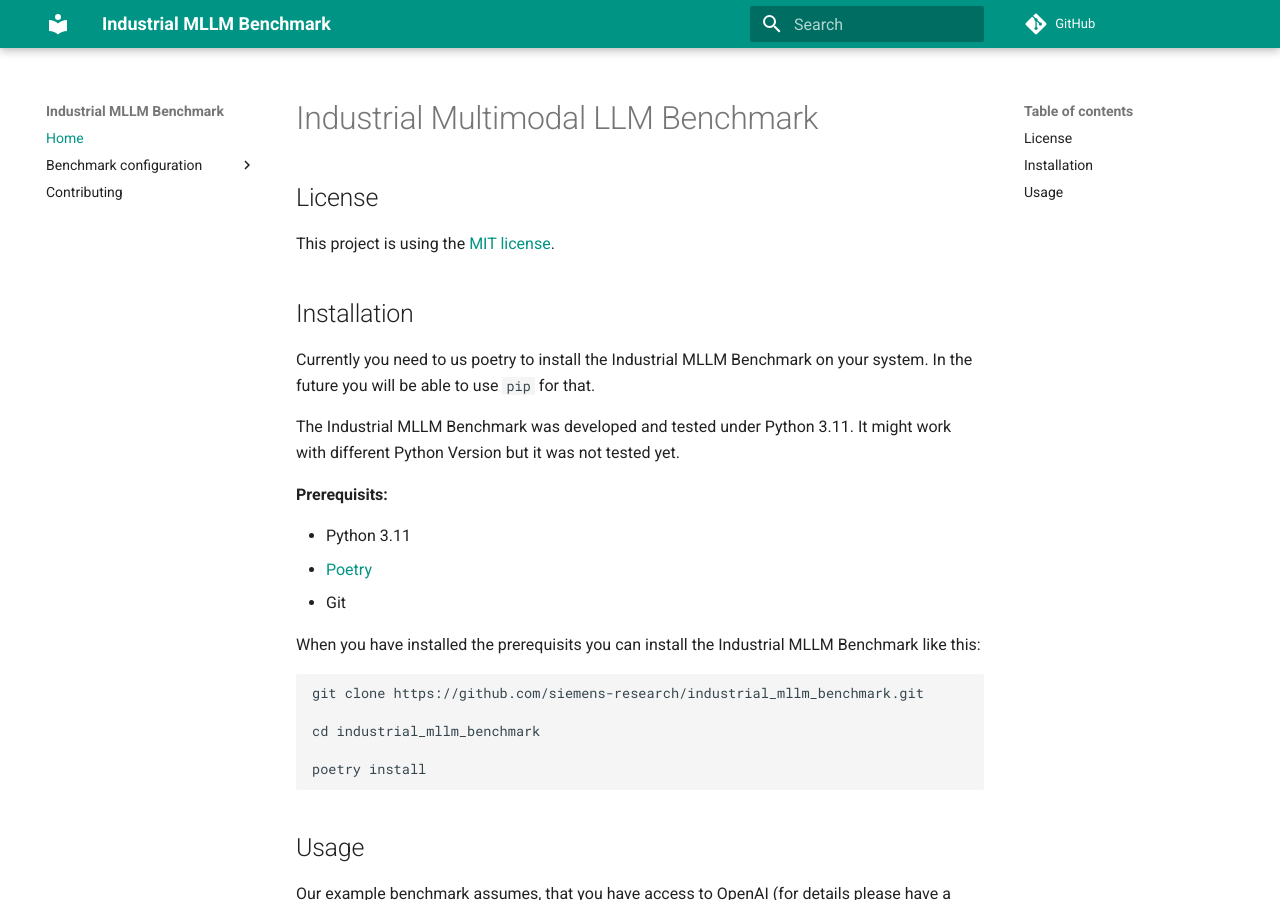
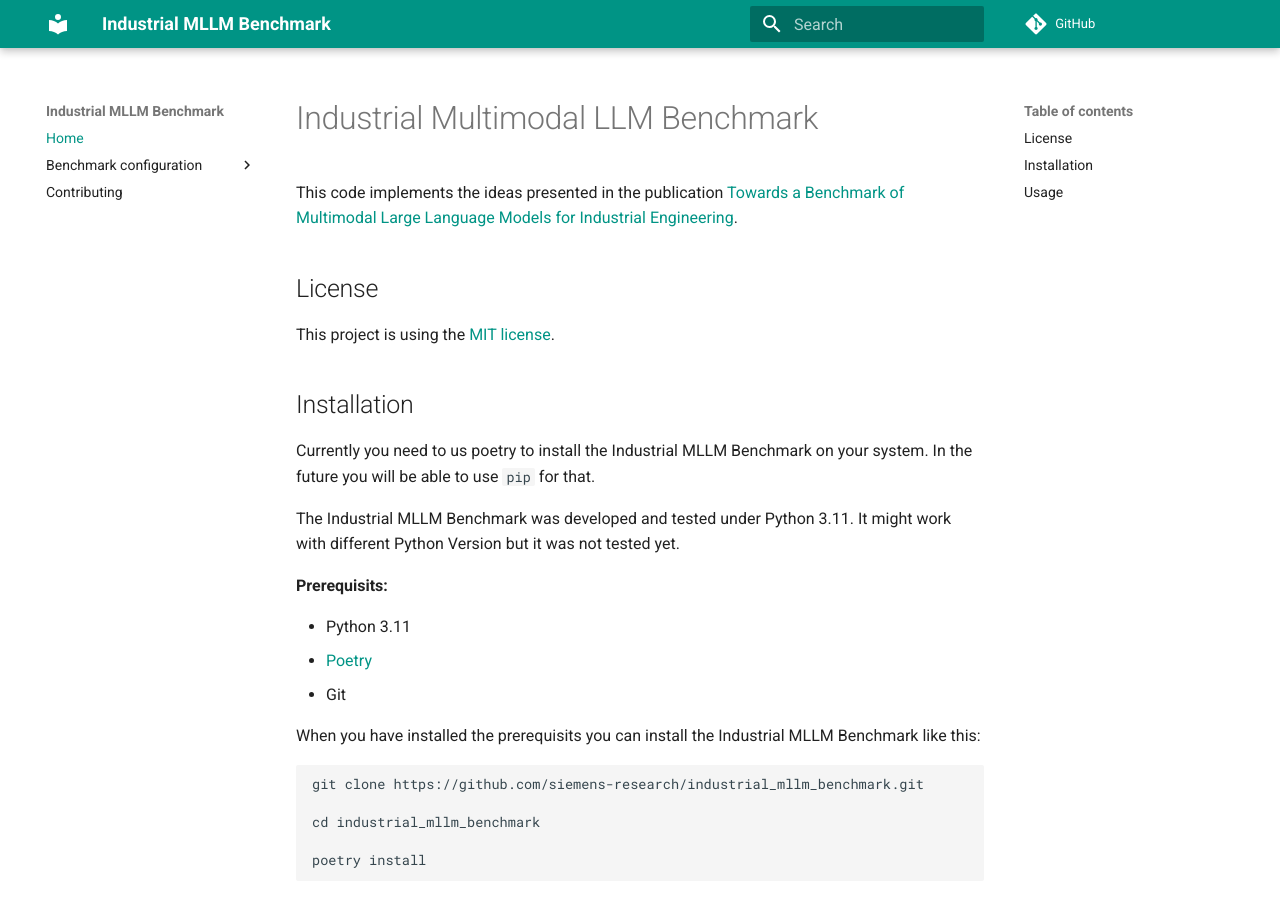
Before and after one commit to siemens-research/industrial-mllm-benchmark, an MkDocs documentation site: the page built from docs/index.md, in a window 1280 px wide and 900 px high. Built offline with MkDocs 1.6.1 and Material for MkDocs 9.7.7, drawn with Linux system fonts in a browser that asks for light colours; comment, search, counter and statistics services are not loaded.

Commit message:
docs(index.md): add link to publication

```diff
--- a/docs/index.md
+++ b/docs/index.md
@@ -3,6 +3,8 @@
     SPDX-License-Identifier: MIT
 -->
 # Industrial Multimodal LLM Benchmark
+
+This code implements the ideas presented in the publication [Towards a Benchmark of Multimodal Large Language Models for Industrial Engineering](https://ieeexplore.ieee.org/abstract/document/10711022).
 
 ## License
 
```
